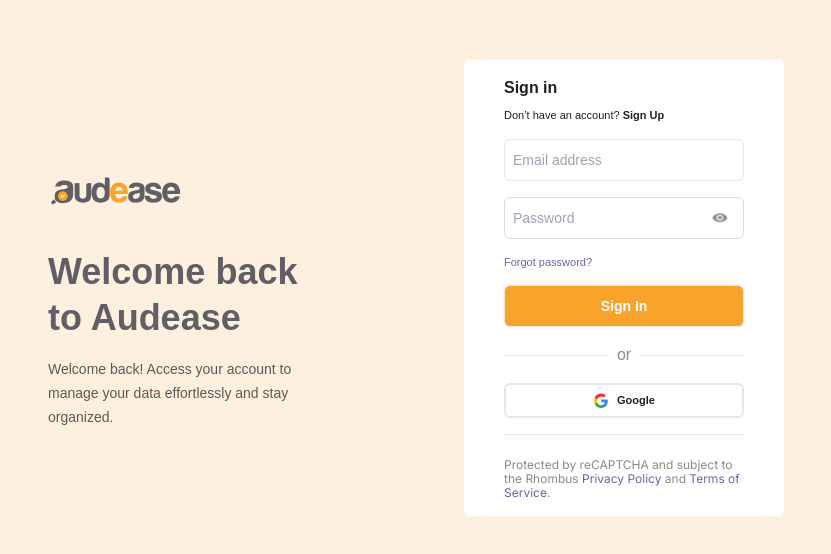
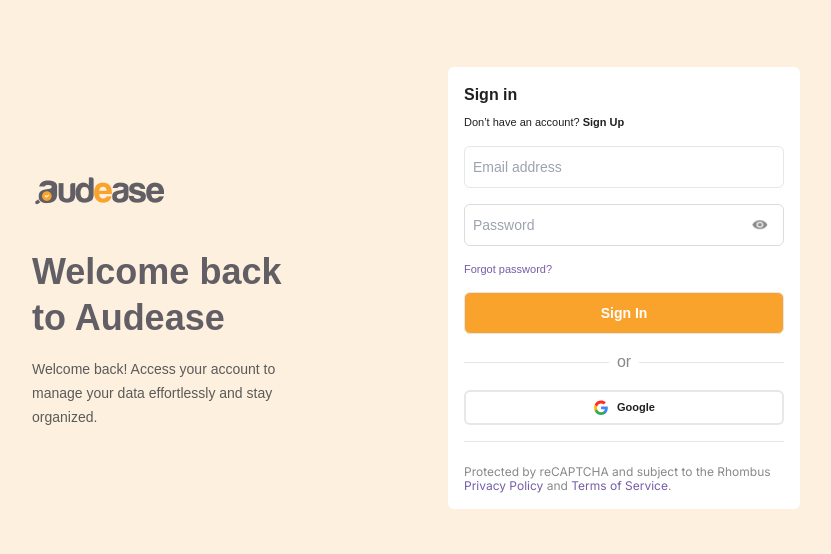
Before and after one commit to Audease/frontend-mvp, a Next.js app: page /signIn in a window 1280 px wide. Shown: the part 112-666 px from the top of the page, without its empty margins (224-1055 px from the left). Built offline with nearby package versions, Linux system fonts and the light colour scheme.

Commit message:
Adjusted the login form width

```diff
--- a/src/app/signIn/page.tsx
+++ b/src/app/signIn/page.tsx
@@ -89,11 +89,12 @@ export default function SignIn() {
             </p>
           </div>
         </div>
-        <div>
+        <div className="">
           {/* Form */}
           <form
-            className="text-tblack bg-white rounded-md mb-2 my-2 mx-10 p-4 md:max-w-72 lg:max-w-72 lg:m-10 xl:max-w-80 lg:px-10"
+            className="text-tblack bg-white rounded-md mb-2 my-2 mx-10 p-4 md:max-w-72 lg:max-w-[22rem]"
             onSubmit={handleSubmit}
+            autoComplete="on"
           >
             <div>
               <h1 className="text-base font-semibold">Sign in</h1>
@@ -107,6 +108,7 @@ export default function SignIn() {
             <div className="my-4 text-h5 font-normal">
               <input
                 type="text"
+                name="username"
                 className={`border rounded-md p-2 text-h2 text-tgrey1 font-normal w-full focus:border-tgrey2 focus:outline-none focus:ring focus:ring-tgrey1 ${
                   email ? "bg-gray-100" : ""
                 }`}
@@ -119,6 +121,7 @@ export default function SignIn() {
               <div className="relative mt-4 w-full">
                 <input
                   type={passwordToggle}
+                  name="password"
                   className={`border border-tgrey2 rounded-md p-2 text-h2 text-tgrey1 font-normal w-full focus:border-tgrey2 focus:outline-none focus:ring focus:ring-tgrey1 ${
                     password ? "bg-gray-100" : ""
                   }`}
```
